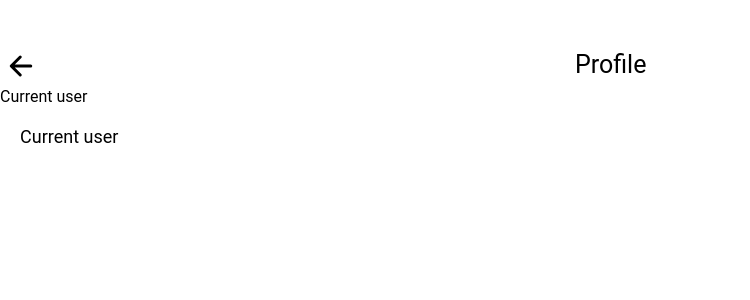
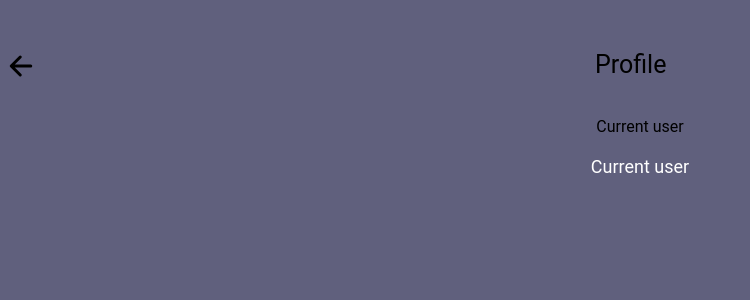
Before and after one commit to BhargavRudhra/WeatherReport, a React (Create React App) app: page /profilepage in a window 1280 px wide. Shown: the top 300 px of the page, without its empty margins (0-750 px from the left). Built offline with nearby package versions, Linux system fonts and the light colour scheme; no server answers; the database is empty.

Commit message:
added in app update functionality

```diff
--- a/src/App.jsx
+++ b/src/App.jsx
@@ -52,7 +52,7 @@ const App = () => {
       animated: true,
       duration: 2000,
       color: "lightwhite",
-      mode: "ios",
+      mode: "md",
     });
   };
   const handleAlert = (msg, title, btn, appVersion) => {
@@ -67,7 +67,7 @@ const App = () => {
           handler: async () => {
             handleToast("Download Clicked");
             await Browser.open({
-              url: "",
+              url: "https://play.google.com/store/apps/details?id=com.WeatherReport.app",
             });
           },
         },
--- a/src/pages/Loginpage.jsx
+++ b/src/pages/Loginpage.jsx
@@ -47,10 +47,10 @@ import { GoogleAuth } from "@codetrix-studio/capacitor-google-auth";
     present({
       color: "black",
       duration: 2000,
-      position:"Top",
+      position:"top",
       message: message,
       showCloseButton: true,
-      mode: "ios",
+      mode: "md",
     });
   }
   async function handleAlert(message) {
--- a/src/pages/Profilepage.css
+++ b/src/pages/Profilepage.css
@@ -1,39 +1,44 @@
-.profile-main-content{
+.profile-main-content {
   display: flex;
-    --background: white;
+  --background: rgb(96, 96, 125);
 }
-.profile-row{
+.profile-row {
   display: flex;
   margin-top: 45px;
 }
-.profile-arrow-back-icon{
+.profile-arrow-back-icon {
   display: flex;
   margin-right: 30px;
   color: black;
 }
-.profile-col{
+.profile-col {
   display: flex;
   font-size: 25px;
-    margin-right: 140px;
+  margin-right: 100px;
   color: black;
 }
-.profile-avatar{
+.profile-image-row {
+  display: flex;
+  justify-content: center;
+  margin-top: 30px;
+}
+.profile-avatar {
   display: flex;
   width: 70px;
   height: 70px;
-    margin-left: 15px;
+  /* margin-left: 15px; */
 }
-.username-row{
+.username-row {
   display: flex;
+  justify-content: center;
   margin-top: 20px;
-    margin-left: 20px;
   font-size: large;
-    color: black;
+  color: white;
 }
-.useremail-row{
+.useremail-row {
   display: flex;
+  justify-content: center;
   margin-top: 5px;
-    margin-left: 20px;
   font-size: small;
-    color: black;
+  color: white;
 }
--- a/src/pages/Profilepage.jsx
+++ b/src/pages/Profilepage.jsx
@@ -38,6 +38,7 @@ const UserProfile = () => {
           </IonCol>
           <IonCol className="profile-col"> Profile </IonCol>
         </IonRow>
+        <IonRow className="profile-image-row">
         {
           isgooglelogin ?
           <IonAvatar className="profile-avatar">
@@ -45,6 +46,7 @@ const UserProfile = () => {
         </IonAvatar> :
         <IonLabel> Current user </IonLabel>
         }
+        </IonRow>
         <IonRow className="username-row">
           {
             isgooglelogin ?
--- a/src/pages/Settingspage.css
+++ b/src/pages/Settingspage.css
@@ -1,6 +1,6 @@
 .settings-main-content{
     display: flex;
-    --background: white;
+    --background: rgb(42, 42, 67);
 }
 .settings-row{
     display: flex;
@@ -10,15 +10,16 @@
     display: flex;
     font-size: 25px;
     margin-right: 140px;
-    color: black;
+    color: white;
 }
 .arrow-back-icon{
     display: flex;
     margin-left: 20px;
 }
 .settings-grid {
-    background: rgb(249, 247, 247);
+    background: #fff9;
     border-radius: 20px 20px 0 0;
+    margin-top: 40px;
   }
   .settings-grid-row {
     padding: 6%;
--- a/src/pages/Settingspage.jsx
+++ b/src/pages/Settingspage.jsx
@@ -27,7 +27,7 @@ const Settings = () => {
       position: "top",
       message: message,
       showCloseButton: true,
-      mode: "ios",
+      mode: "md",
     });
   }
   const Home = () => {
@@ -42,6 +42,7 @@ const Settings = () => {
     try {
       await GoogleAuth.signOut();
       router.push("/Loginpage");
+      handleButtonClick("Successfully Loggedout");
     } catch(error){}
   }
   const handleLogout = async () => {
--- a/src/pages/Signuppage.jsx
+++ b/src/pages/Signuppage.jsx
@@ -43,7 +43,7 @@ const Signup = () => {
       header: "Alert",
       message: message,
       buttons: ["OK"],
-      mode: "ios",
+      mode: "md",
       color: "darkgreen",
     });
   }
@@ -54,7 +54,7 @@ const Signup = () => {
       position: "top",
       message: message,
       showCloseButton: true,
-      mode: "ios",
+      mode: "md",
     });
   }
   const handleSubmit = async (e) => {
```
Lines whose indentation alone changed are shown as unchanged.
